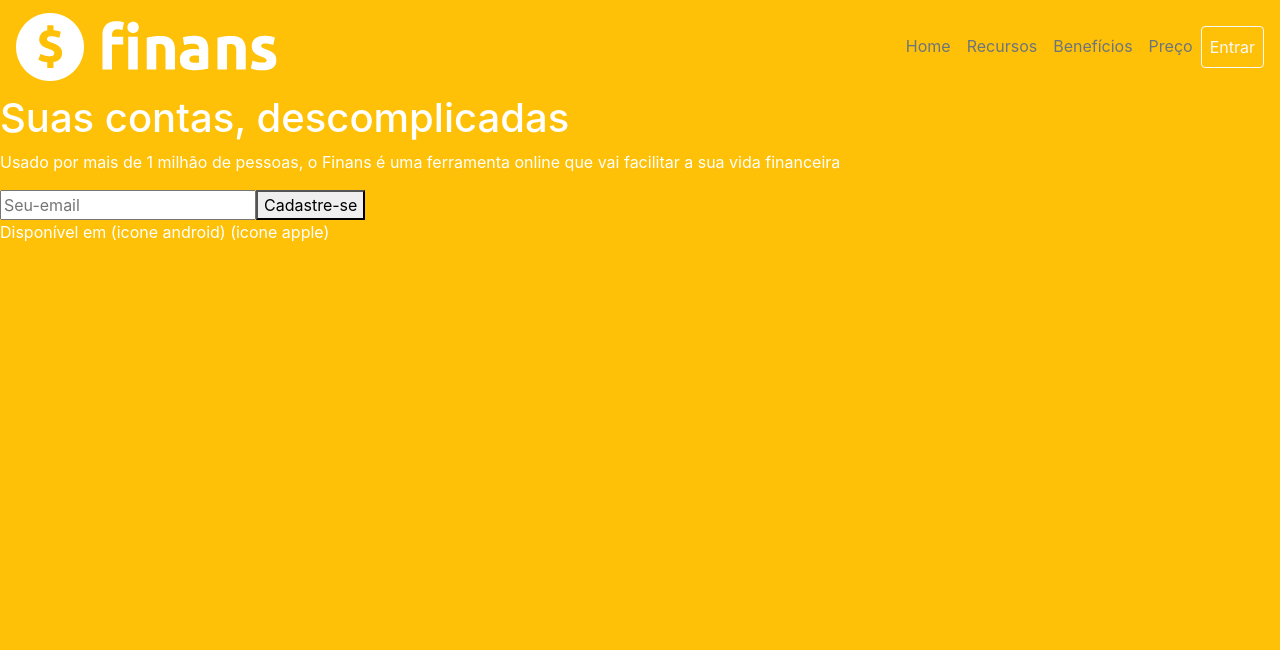
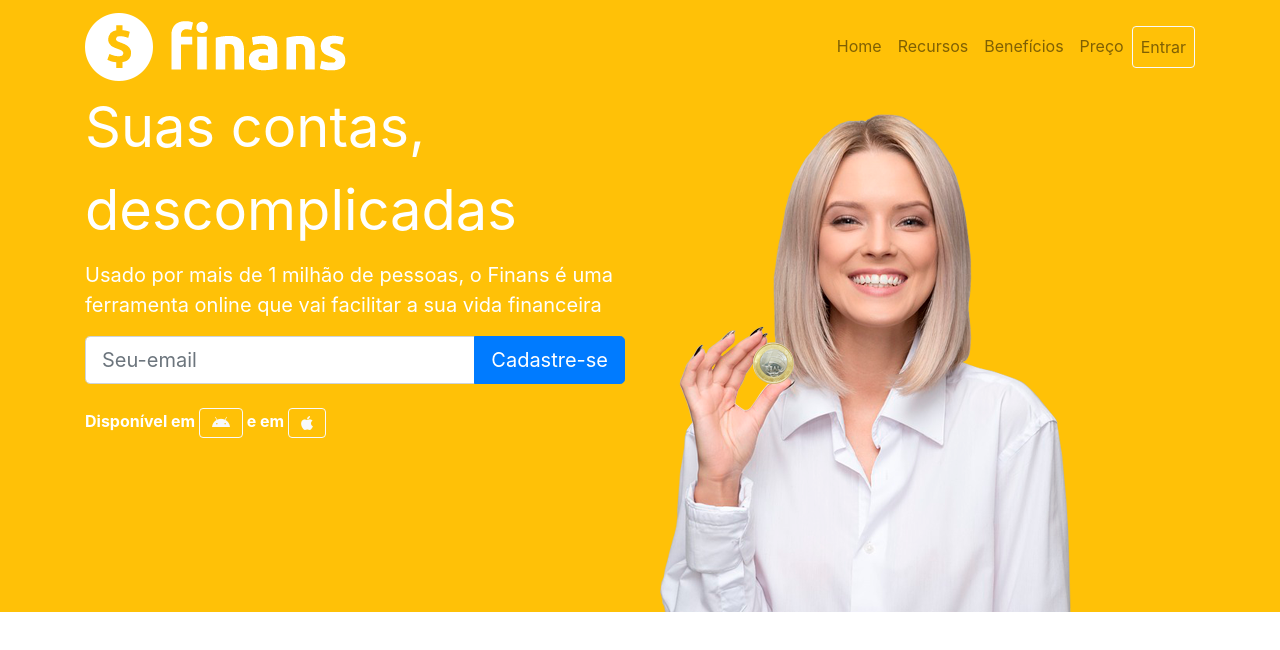
Before and after one commit to ozne32/finans, a plain HTML site: page index.html in a window 1280 px wide. Drawn offline with nearby package versions, Linux system fonts and the light colour scheme.

Commit message:
topo feito

```diff
--- a/index.html
+++ b/index.html
@@ -9,48 +9,71 @@
     <link rel="stylesheet" href="style.css">
     <script src="https://kit.fontawesome.com/3a7cbcc65c.js" crossorigin="anonymous"></script>
 </head>
-<body id="home">
+<body>
     <header>
-        <nav class="navbar navbar-expand-sm">
+        <nav class="navbar navbar-expand-md navbar-light bg-warning">
+            <div class="container">
+                <button class="navbar-toggler" data-toggle="collapse" data-target="#abrir">
+                    <a href="#"><span class="navbar-toggler-icon"></span></a>
+                </button>
                 <a href="index.html" class="navbar-brand"><img src="img/logo.png" alt="finans"></a>
+                <div class="collapse navbar-collapse" id="abrir">
                     <ul class="navbar-nav ml-auto">
                         <li class="navbar-item ">
-                    <a class="nav-link text-secondary" href="index.html">Home </a>
+                            <a class="nav-link" href="index.html">Home </a>
                         </li>
                         <li class="navbar-item">
-                    <a class="nav-link text-secondary" href="recursos.html ">Recursos </a>
+                            <a class="nav-link " href="recursos.html ">Recursos </a>
                         </li>
                         <li class="navbar-item">
-                    <a class="nav-link text-secondary"href="beneficio">Benefícios</a>
+                           <a class="nav-link"href="beneficio">Benefícios</a>
                         </li class="navbar-item">
                         <li class="navbar-item">
-                    <a class="nav-link text-secondary"href="preco.html ">Preço </a>
+                            <a class="nav-link"href="preco.html ">Preço </a>
                         </li>
                         <li class="navbar-item">
                             <a class="nav-link btn btn-outline-light" href="entrar.html">Entrar</a>
                         </li>
                     </ul>
+                </div>
+            </div>
         </nav>
     </header>
-    <div>
-        <div class="float-left">
-            <h1>Suas contas, descomplicadas</h1>
-            <p>Usado por mais de 1 milhão de pessoas, o Finans é uma ferramenta online que vai
+    <section id="home">
+        <div class="container">
+            <div class="row">
+                <div class="col-md-6">
+                    <p class="display-4 font-weight-normal">Suas contas, </p>
+                    <p class="display-4 font-weight-normal">descomplicadas</p>
+                    <p class="lead font-weight-normal">Usado por mais de 1 milhão de pessoas, o Finans é uma ferramenta online que vai
                         facilitar a sua vida financeira
                     </p>
-            <form >
-                <input type="text" placeholder="Seu-email"><button>Cadastre-se</button>
-            </form>
-            <p>Disponível em (icone android) (icone apple)</p>
+                    <div class="input-group input-group-lg">
+                        <input class="form-control" type="text" placeholder="Seu-email">
+                        <div class="input-group-append">
+                            <button class="btn btn-primary">Cadastre-se</button>
                         </div>
                     </div>
-
+                    <p class="mt-4 font-weight-bold">Disponível em <i class="fa-brands fa-android btn btn-outline-light"></i> e em
+                        <i class="fa-brands fa-apple btn btn-outline-light"></i>
+                    </p>
+                </div>
+                <div class="col-md-6 d-none d-md-block"><!--aqui faz-se um ajuste que quando a tela não for
+                md o display é none, ou seja a imagem não aparece-->
+                    <img src="img/capa-mulher.png" alt="Mulher segurando uma moeda">
+                </div>
+            </div>
+        </div>
+    </section>
+</div>
 
     <!-- Optional JavaScript -->
     <!-- jQuery first, then Popper.js, then Bootstrap JS -->
     <script src="https://code.jquery.com/jquery-3.3.1.slim.min.js" integrity="sha384-q8i/X+965DzO0rT7abK41JStQIAqVgRVzpbzo5smXKp4YfRvH+8abtTE1Pi6jizo" crossorigin="anonymous"></script>
     <script src="https://cdnjs.cloudflare.com/ajax/libs/popper.js/1.14.3/umd/popper.min.js" integrity="sha384-ZMP7rVo3mIykV+2+9J3UJ46jBk0WLaUAdn689aCwoqbBJiSnjAK/l8WvCWPIPm49" crossorigin="anonymous"></script>
     <script src="js/bootstrap.min.js"></script>
+    <div class="bg-light">
 
+    </div>
 </body>
 </html>
```
Lines whose indentation alone changed are shown as unchanged.
